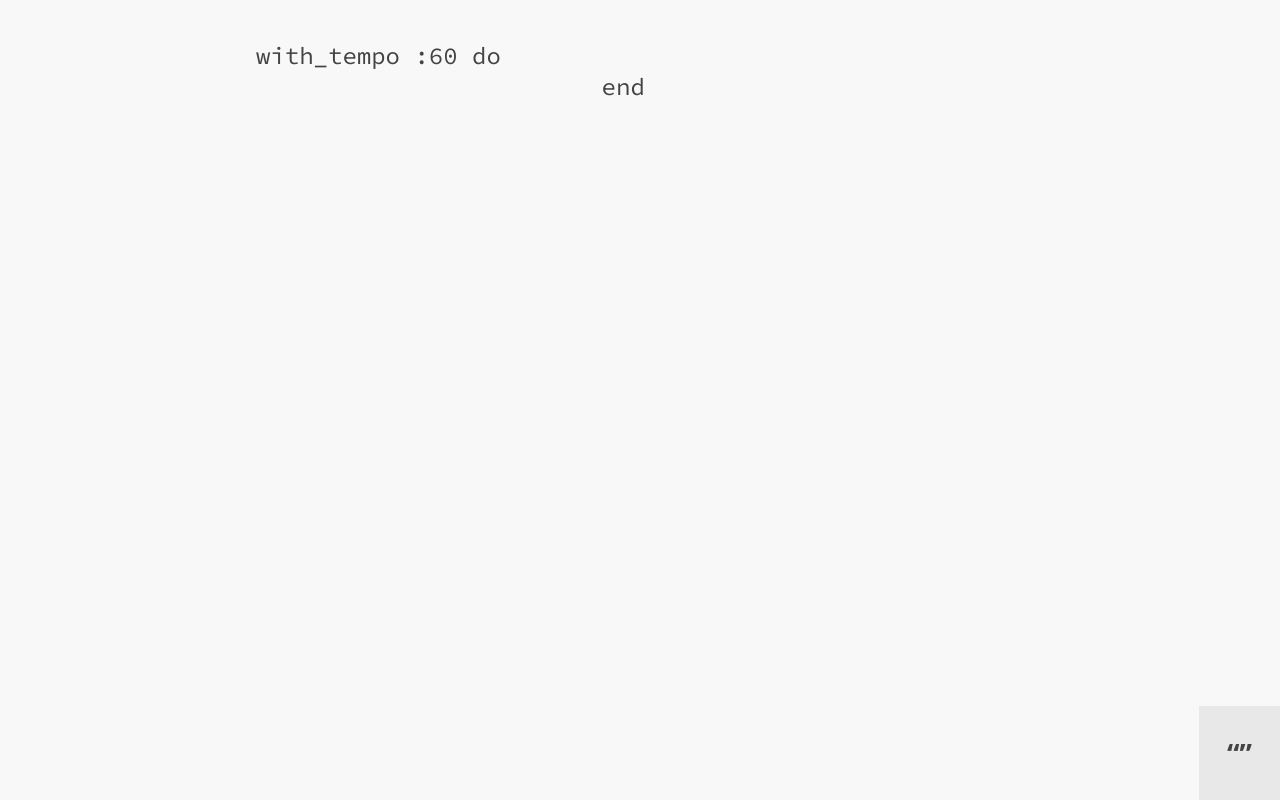
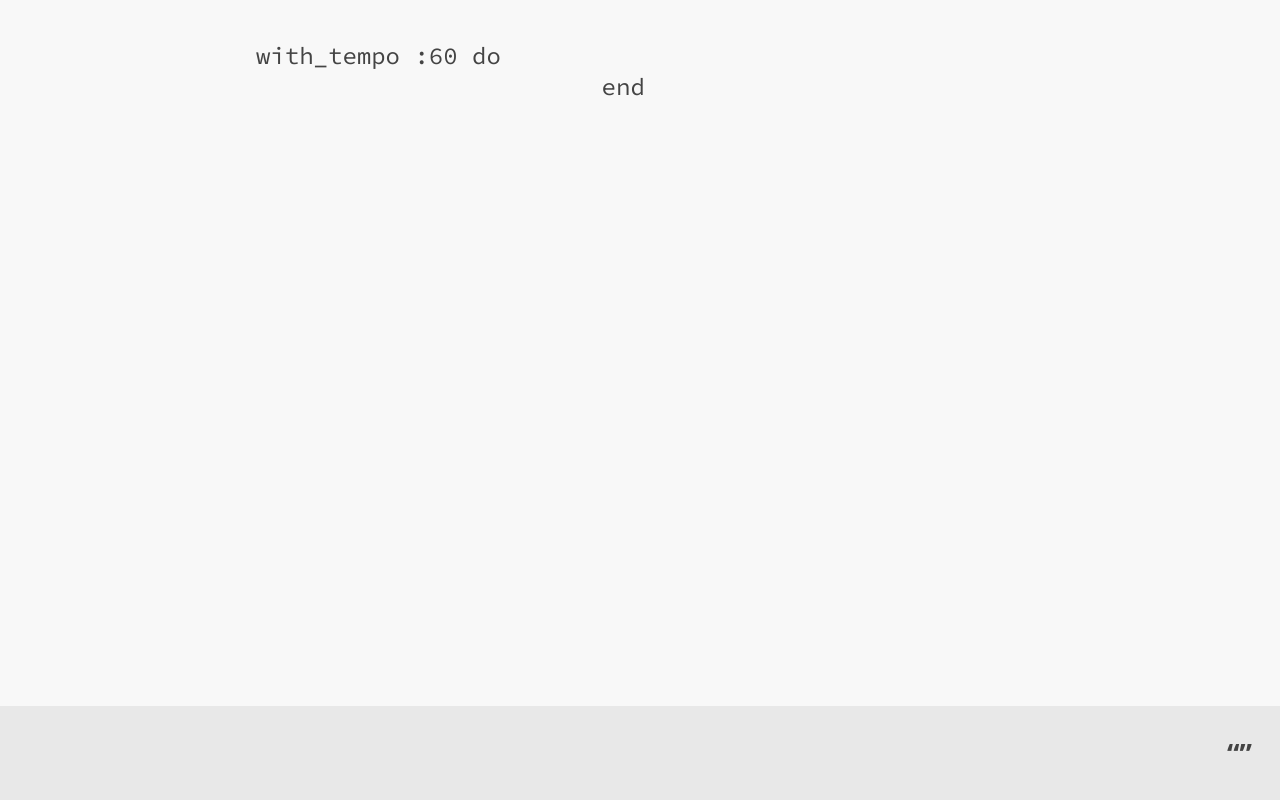
Before and after one commit to cambridge-alpha-team/unvisual-frontend, a plain HTML site: page home.html in a window 1280 px wide. Drawn offline with Linux system fonts and the light colour scheme.

Commit message:
Tweak speech feedback style

```diff
--- a/style.css
+++ b/style.css
@@ -15,12 +15,14 @@ pre {
 
 #speech {
   position: fixed;
+  left: 0;
   right: 0;
   bottom: 0;
   padding: 1em;
   font-size: 1.75rem;
   font-weight: 600;
   background: #e8e8e8;
+  text-align: right;
 }
 
 #speech:before, #speech:after {
```
